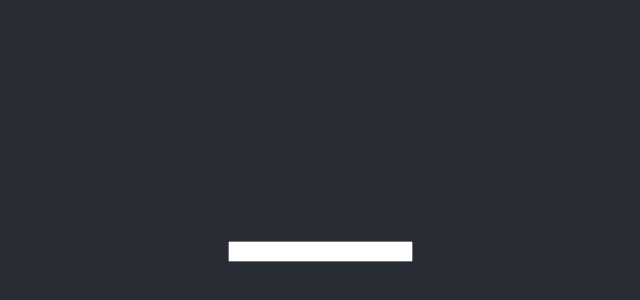
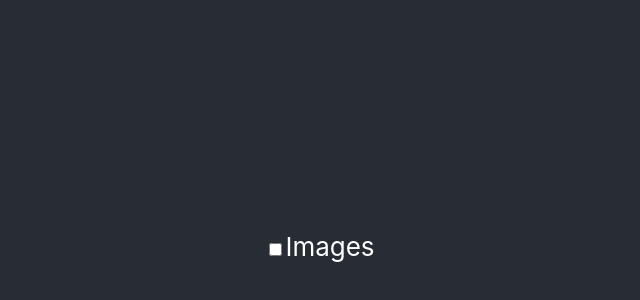
Before and after one commit to bonnielu/Ding, a React (Create React App) app in the folder frontend/: page / in a window 1280 px wide. Shown: the part 154-454 px from the top of the page, without its empty margins (320-960 px from the left). Built offline with nearby package versions, Linux system fonts and the light colour scheme.

Commit message:
Input component

```diff
--- a/frontend/src/App.js
+++ b/frontend/src/App.js
@@ -1,14 +1,11 @@
 import './App.css';
+import Input from './Input.js'
 
 function App() {
   return (
     <div className="App">
       <header className="App-header">
-        <form onSubmit=''>
-          <input
-              name="isGoing"
-              type="text"/>
-        </form>
+        <Input></Input>
       </header>
     </div>
   );
--- /dev/null
+++ b/frontend/src/Input.js
@@ -0,0 +1,16 @@
+import React from 'react';
+
+const Input = () => (
+    <form className="form">
+        <input
+            className="input"
+            type="checkbox"
+            // onChange={(event) => setMessage(event.target.value)}
+            // onKeyPress={event => event.key === 'Enter' ? sendMessage(event) : null}
+        />
+        <lable>Images</lable>
+        {/* <button className="sendButton" onClick={(event) => sendMessage(event)}>Send</button> */}
+    </form>
+);
+
+export default Input;
```
Also changed, not shown: 1 other file (tests, documents, lock files or other folders).
